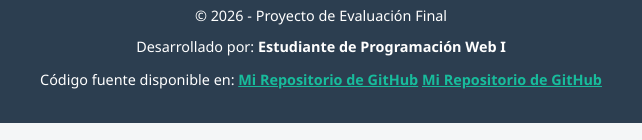
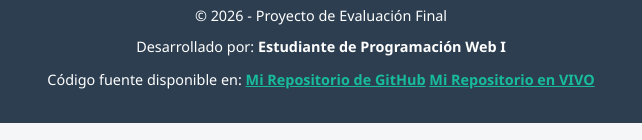
Before and after one commit to cortezmansillajoaquin1bs-netizen/proyectofinal, a plain HTML site: page index.html in a window 1280 px wide. Shown: the part 2059-2199 px from the top of the page, 319-961 px from the left. Drawn offline with Linux system fonts and the light colour scheme.

Commit message:
Update index.html

```diff
--- a/index.html
+++ b/index.html
@@ -127,8 +127,8 @@
         <p>Desarrollado por: <strong>Estudiante de Programación Web I</strong></p>
         <p style="margin-top: 10px;">
             Código fuente disponible en:
-            <a href="https://github.com/yadsiadax/anievent2026/" target="_blank" style="color: #18bc9c; font-weight: bold; text-decoration: underline;">Mi Repositorio de GitHub</a>
-            <a href="https://github.com/yadsiadax/anievent2026/" target="_blank" style="color: #18bc9c; font-weight: bold; text-decoration: underline;">Mi Repositorio de GitHub</a>
+            <a href="https://github.com/cortezmansillajoaquin1bs-netizen/proyectofinal" target="_blank" style="color: #18bc9c; font-weight: bold; text-decoration: underline;">Mi Repositorio de GitHub</a>
+            <a href="https://github.com/yadsiadax/anievent2026/" target="_blank" style="color: #18bc9c; font-weight: bold; text-decoration: underline;">Mi Repositorio en VIVO</a>
         </p>
     </footer>
 
```
